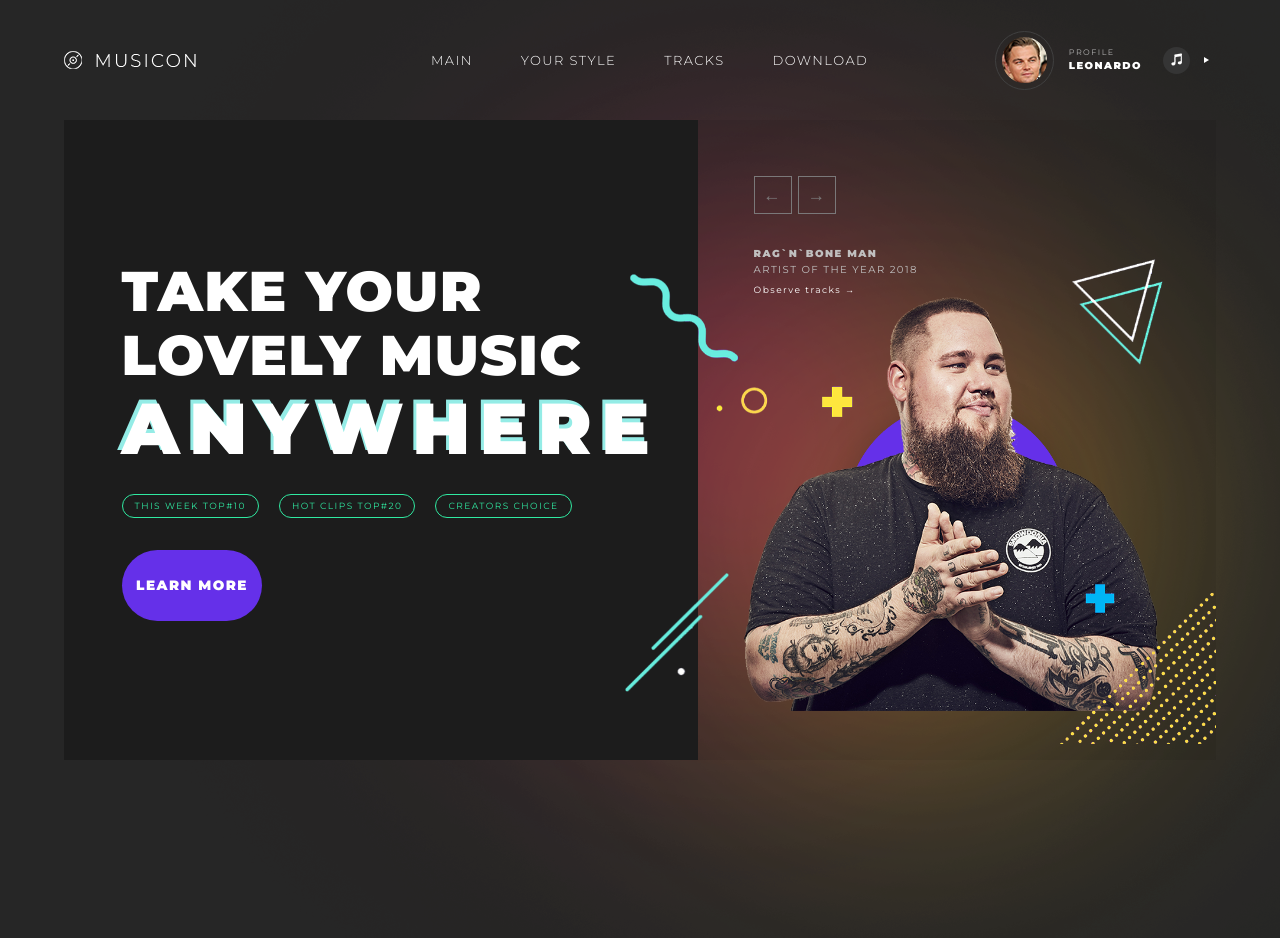
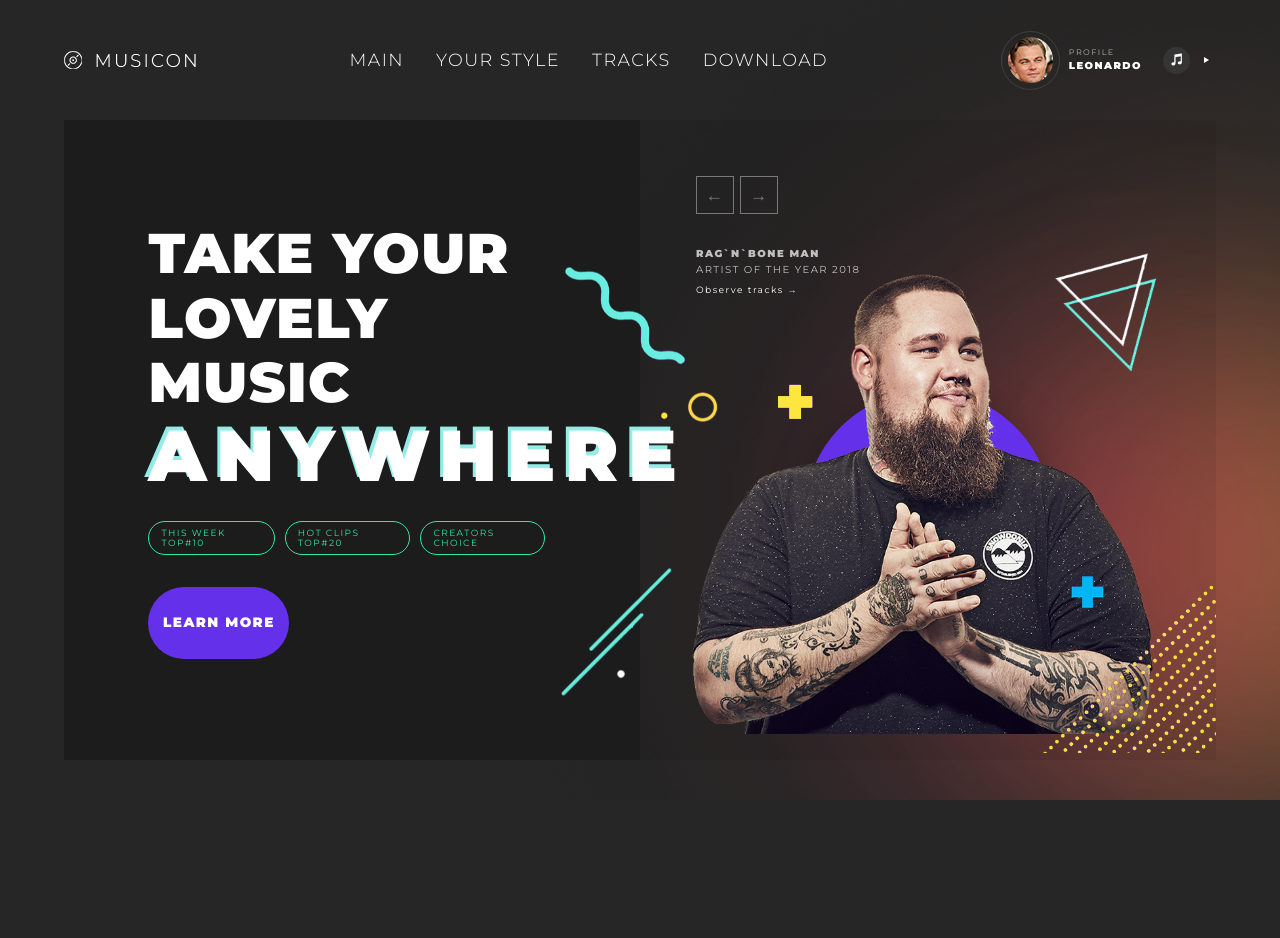
Before and after one commit to MarinaChukhnova/Musicon, a plain HTML site: page index.html in a window 1280 px wide. After the commit the page ends 800 px from the top, so only its background shows below. Drawn offline with Linux system fonts and the light colour scheme.

Commit message:
Resizing and scroll.

```diff
--- a/css/main.css
+++ b/css/main.css
@@ -1,3 +1,6 @@
+html {
+  overflow-y: scroll;
+}
 body {
     font-family: 'Montserrat', sans-serif;
     padding: 0;
@@ -46,16 +49,16 @@ h1, h2, h3, h4, h5, h6 {
     height: 15vh;
 }
 .menu {
-	margin-left: 235px;
+    margin-left: 12vw;
 }
 
 .menu__item {
-	margin-right: 48px;
+    margin-right: 2.5vw;
 }
 
 .menu__item a {
     font-weight: 300;
-	font-size: 13px;
+    font-size: 2.2vh;
 }
 
 .menu__item a:hover {
@@ -68,7 +71,7 @@ h1, h2, h3, h4, h5, h6 {
 }
 
 .auth__info {
-	margin-left: 15px;
+    margin-left: 0.7vw;
 }
 
 .auth__profile {
@@ -133,12 +136,12 @@ h1, h2, h3, h4, h5, h6 {
 }
 
 .offer {
-	padding-left: 5%;
+    padding-left: 0;
     background: #1c1c1c;
 }
 
 .offer__body {
-	width: 610px;
+    width: 31.8vw;
 }
 
 .offer__title {
@@ -175,7 +178,7 @@ h1, h2, h3, h4, h5, h6 {
 }
 
 .offer__btn {
-	margin-right: 20px;
+    margin-right: 0.8vw;
 }
 
 .offer__cta {
@@ -187,22 +190,22 @@ h1, h2, h3, h4, h5, h6 {
     content: '';
     display: block;
     background: url(../img/light1.png);
-    width: 1009px;
-    height: 979px;
+    width: 52vw;
+    height: 100vh;
     position: absolute;
     right: 0;
-    top: -3vh;
+    top: 0;
 }
 
 .content:after {
     content: '';
     display: block;
     background: url(../img/light2.png);
-    width: 1190px;
-    height: 1080px;
+    width: 62vw;
+    height: 100vh;
     position: absolute;
     right: 0;
-    top: -14vh;
+    top: 0;
     z-index: 1;
 }
 
```
Lines whose indentation alone changed are shown as unchanged.
